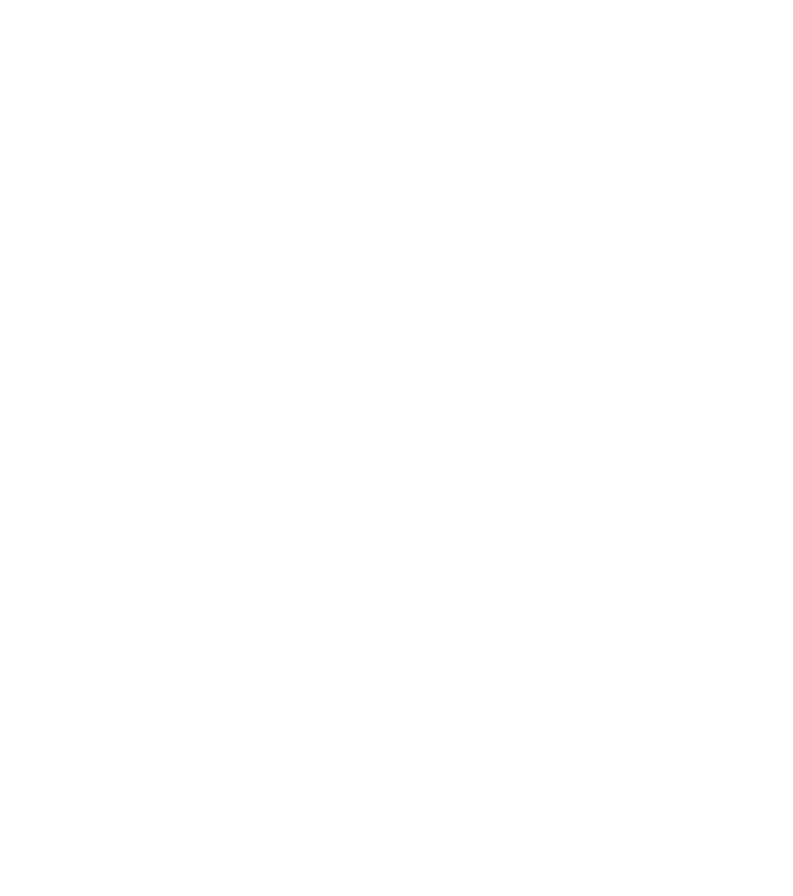
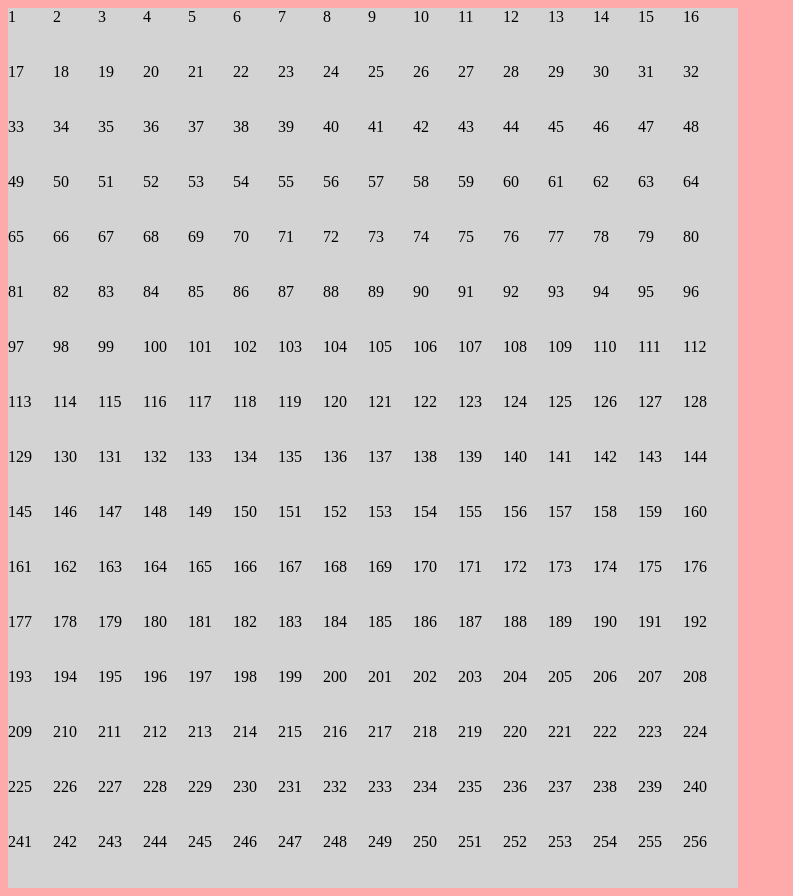
Before and after one commit to raulvillalobosjr/ETCH-A-SKETCH, a plain HTML site: page index.html in a window 1280 px wide. Shown: the whole page, without its empty margins (0-793 px from the left). Before the commit the page ends 800 px from the top, so only its background shows below. Drawn offline with Linux system fonts and the light colour scheme.

Commit message:
Added hover event listener

```diff
--- a/index.html
+++ b/index.html
@@ -5,8 +5,10 @@
   <meta http-equiv="X-UA-Compatible" content="IE=edge">
   <meta name="viewport" content="width=device-width, initial-scale=1.0">
   <title>Document</title>
+  <script src="scripts.js" defer></script>
+  <link rel="stylesheet" href="style.css">
 </head>
 <body>
-
+  <div id="container"></div>
 </body>
 </html>
--- a/scripts.js
+++ b/scripts.js
@@ -0,0 +1,35 @@
+//Father Div
+const container = document.querySelector('#container');
+
+// create div, append to father div(loop this 256 times)
+
+function turnBlack() {
+  console.log(this);
+};
+
+window.addEventListener('hover', function(e) {
+  console.log(e);
+});
+
+for (let i = 1; i <= 256; i++) {
+  const content = document.createElement('div');
+  content.classList.add('content');
+  content.setAttribute('style', 'background-color: lightgrey; height: 55px; width: 55px');
+  content.textContent = i.toString();
+  //content.setAttribute('onmouseover','turnBlack()');
+  content.addEventListener("mouseover",func,false);
+  container.appendChild(content);
+  content.setAttribute('name', i.toString())
+  function func() {
+    content.setAttribute("style", "background-color: black;");
+  };
+};
+
+/*
+Basics:
+if div is hovered over
+turn class i background color black
+*/
+
+
+//Use JS30 tutorial to relearn
--- /dev/null
+++ b/style.css
@@ -0,0 +1,12 @@
+* {
+  background-color: rgb(255, 170, 170);
+}
+
+#container {
+  display: grid;
+  grid-template-columns: 45px 45px 45px 45px 45px 45px 45px 45px 45px 45px 45px 45px 45px 45px 45px 45px;
+}
+
+.content {
+  background-color: black;
+}
```
